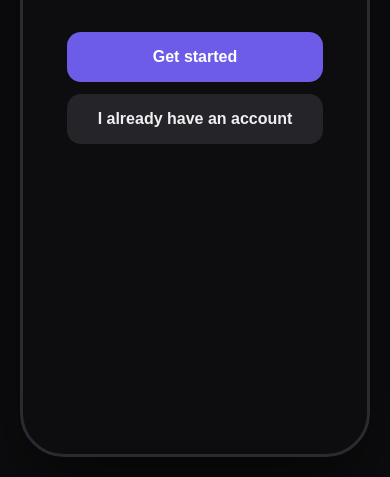
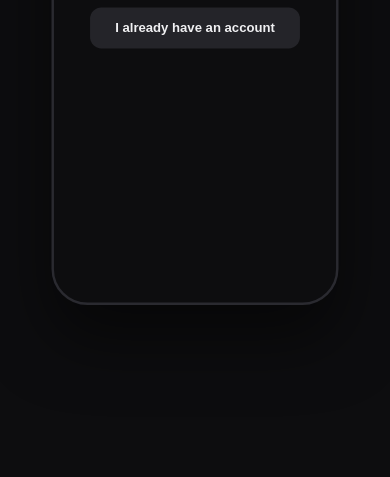
Before and after one commit to SimonAshton-WS/timr-prototype, a plain HTML site: page index.html in a window 390 px wide. Shown: the part 407-884 px from the top of the page. After the commit the page ends 844 px from the top, so only its background shows below. Drawn offline with Linux system fonts and the light colour scheme.

Commit message:
Scale phone frame to fit viewport without scrolling

```diff
--- a/index.html
+++ b/index.html
@@ -31,11 +31,12 @@ body {
   font-family: -apple-system, BlinkMacSystemFont, 'SF Pro Display', 'Segoe UI', sans-serif;
   background: var(--bg);
   color: var(--text);
-  min-height: 100vh;
+  height: 100vh;
   display: flex;
   justify-content: center;
-  align-items: center;
+  align-items: start;
   padding: 20px;
+  overflow: hidden;
 }
 
 .phone-frame {
@@ -47,6 +48,17 @@ body {
   overflow: hidden;
   position: relative;
   box-shadow: 0 40px 80px rgba(0,0,0,0.5);
+  transform-origin: top center;
+}
+
+@media (max-height: 900px) {
+  .phone-frame { transform: scale(0.82); }
+}
+@media (max-height: 780px) {
+  .phone-frame { transform: scale(0.72); }
+}
+@media (max-height: 650px) {
+  .phone-frame { transform: scale(0.6); }
 }
 
 .status-bar {
```
